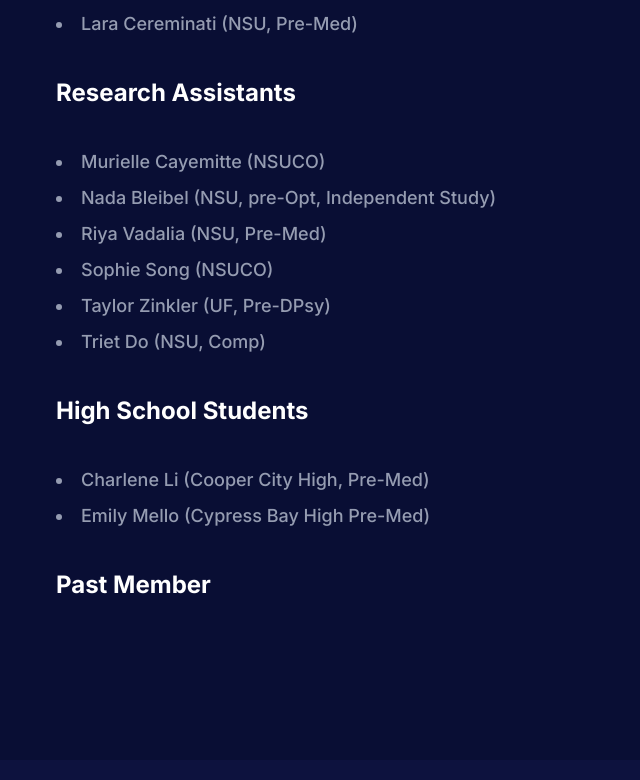
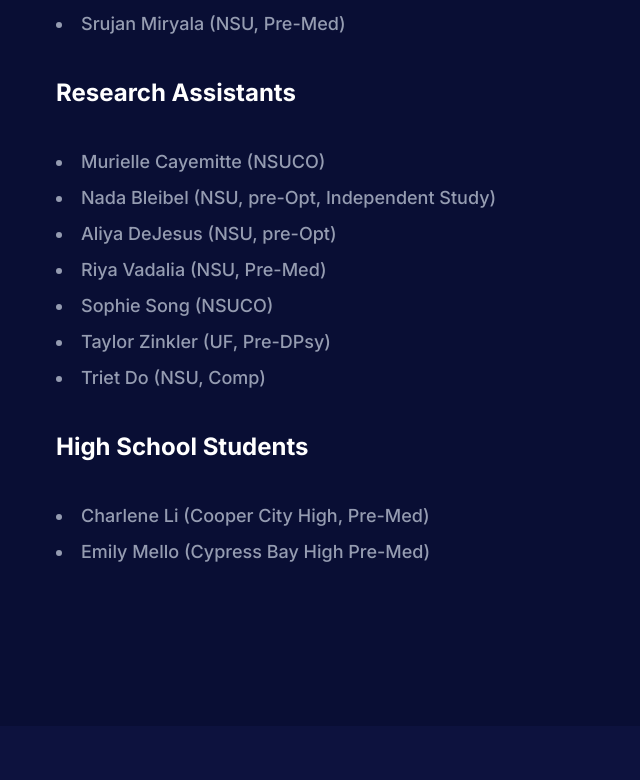
Before and after one commit to orogerli/RogerLabWebsite, a Next.js app: page /member in a window 1280 px wide. Shown: the part 666-1446 px from the top of the page, without its empty margins (0-640 px from the left). Built offline with nearby package versions, Linux system fonts and the light colour scheme.

Commit message:
Update page.tsx

```diff
--- a/app/member/page.tsx
+++ b/app/member/page.tsx
@@ -24,6 +24,7 @@
   const researchassit=[
     'Murielle Cayemitte (NSUCO)',
 'Nada Bleibel (NSU, pre-Opt, Independent Study)',
+'Aliya DeJesus (NSU, pre-Opt)',
 'Riya Vadalia (NSU, Pre-Med)',
 'Sophie Song (NSUCO)',
 'Taylor Zinkler (UF, Pre-DPsy)',
@@ -73,7 +74,7 @@
            Project Managers
         </h3>
           <ul className="mb-10 list-inside list-disc text-body-color">
-          {assitantlabmanager.map((item, index) => (
+          {projectmanager.map((item, index) => (
           <li  className="mb-2 text-base font-medium text-body-color sm:text-lg lg:text-base xl:text-lg" key={index}>{item}</li>
           ))}
           </ul>
@@ -97,15 +98,6 @@
           </ul>
 
 
-        <h3 className="font-xl mb-10 font-bold leading-tight text-black dark:text-white sm:text-2xl sm:leading-tight lg:text-xl lg:leading-tight xl:text-2xl xl:leading-tight">
-           Past Member
-        </h3>
-          <ul className="mb-10 list-inside list-disc text-body-color">
-          {member.map((item, index) => (
-          <li className="mb-2 text-base font-medium text-body-color sm:text-lg lg:text-base xl:text-lg" key={index}>{item}</li>
-          ))}
-          </ul>
-
 
         </div>
       </section>
```
